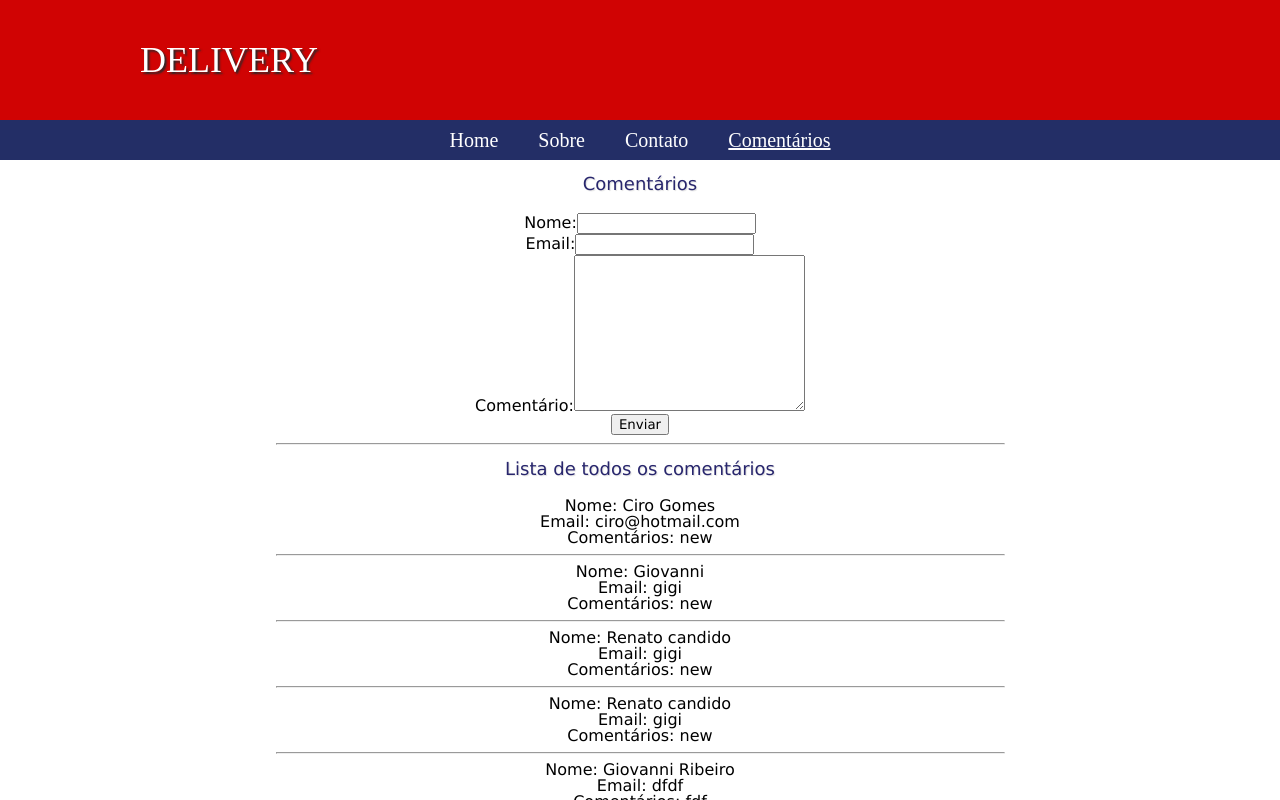
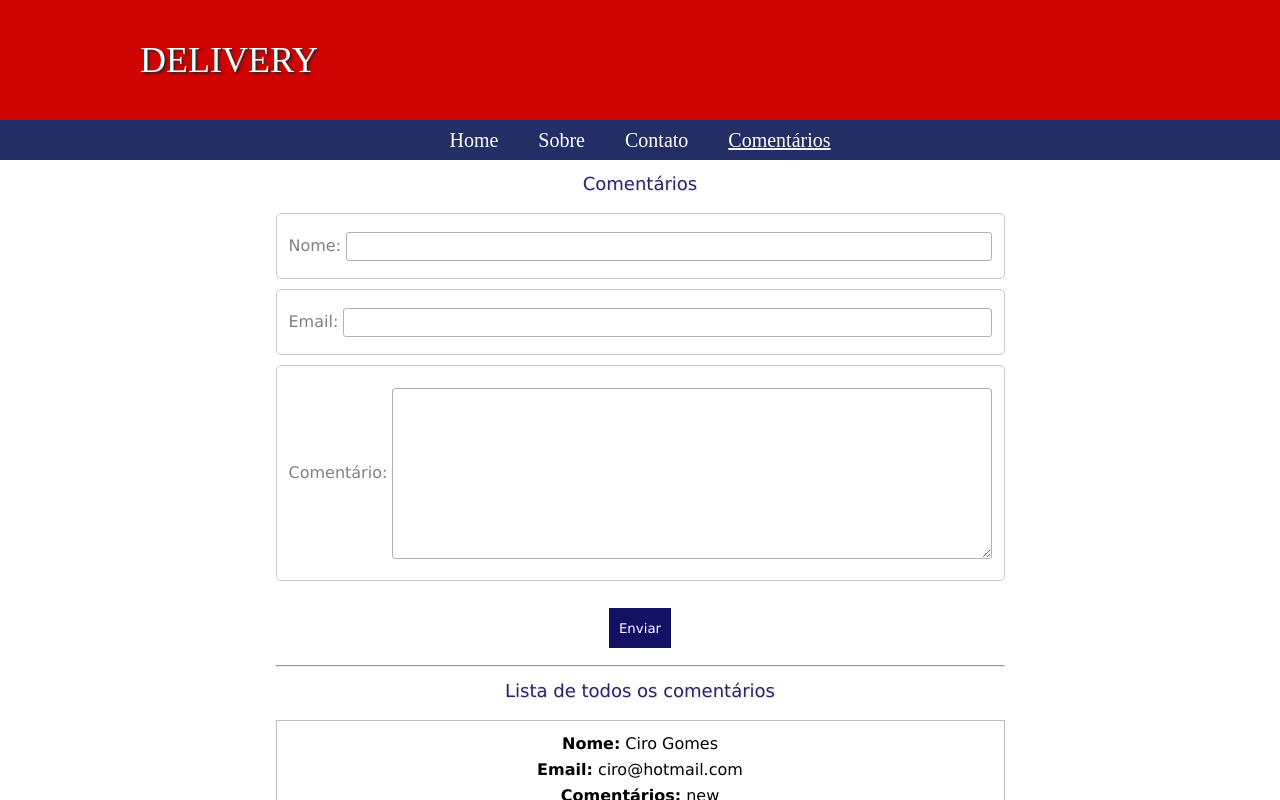
Before and after one commit to giovannirp/projetos-react, a React (Create React App) app in the folder delivery-full/: page /comentarios in a window 1280 px wide. Shown: the top 800 px of the page. Built offline with nearby package versions, Linux system fonts and the light colour scheme; data requests are answered from the project's data file.

Commit message:
feat: adicionando sass na tela de comentarios

```diff
--- a/delivery-full/src/Components/ListComentarios.js
+++ b/delivery-full/src/Components/ListComentarios.js
@@ -1,5 +1,6 @@
 import React from "react";
 import { useState, useEffect } from "react";
+import "./ListComentarios.scss";
 const url = "http://localhost:3000/comentarios";
 
 export default function ListComentarios() {
@@ -17,14 +18,22 @@ export default function ListComentarios() {
   }, []);
   return (
     <main>
-      <div>
+      <div className="listComentarios">
         <h1>Lista de todos os comentários</h1>
-        {listComent.map((listComent) => (
-          <div>
-            <div>Nome: {listComent.nome}</div>
-            <div>Email: {listComent.email}</div>
-            <div>Comentários: {listComent.comentario}</div>
-            <hr />
+        {listComent.map((listComent, chave) => (
+          <div key={chave.id}>
+            <div className="divList">
+              <div className="content-list">
+                <strong>Nome: </strong>
+                {listComent.nome}
+              </div>
+              <div className="content-list">
+                <strong>Email: </strong> {listComent.email}
+              </div>
+              <div className="content-list">
+                <strong>Comentários: </strong> {listComent.comentario}
+              </div>
+            </div>
           </div>
         ))}
       </div>
--- /dev/null
+++ b/delivery-full/src/Components/ListComentarios.scss
@@ -0,0 +1,20 @@
+.listComentarios {
+  .divList {
+    border: 1px solid #bdbdbd;
+    padding-top: 15px;
+    padding-bottom: 10px;
+    margin-bottom: 15px;
+
+    .content-list {
+      display: flex;
+      justify-content: center;
+      align-items: center;
+      margin-bottom: 10px;
+
+      strong {
+        font-weight: bold;
+        padding-right: 5px;
+      }
+    }
+  }
+}
--- a/delivery-full/src/Pages/Comentarios.js
+++ b/delivery-full/src/Pages/Comentarios.js
@@ -62,12 +62,12 @@ export default function Comentarios() {
               id="email"
             />
           </div>
-          <div className="form-control">
+          <div className="form-text-area">
             <label htmlFor="comentario">Comentário:</label>
             <textarea value={comentario} id="comentario" onChange={(e) => setComentario(e.target.value)} cols="30" rows="10"></textarea>
           </div>
-          <div className="form-control">
-            <button>Enviar</button>
+          <div className="form-control-button">
+          <input type="submit" value="Enviar" />
           </div>
         </form>
         <hr />
--- a/delivery-full/src/Pages/Comentarios.scss
+++ b/delivery-full/src/Pages/Comentarios.scss
@@ -10,4 +10,75 @@
     color: #28266d;
     text-shadow: 1px 1px 1px #e1e1e1;
   }
+
+  form {
+    .form-control {
+      border: 1px solid #cdc6c6;
+      height: 40px;
+      display: flex;
+      justify-content: center;
+      align-items: center;
+      margin-bottom: 10px;
+      border-radius: 5px;
+      padding: 12px;
+
+      label {
+        color: #838080;
+        padding-right: 5px;
       }
+
+      input[type="text"] {
+        border: 1px solid #b5b1b1;
+        border-radius: 3px;
+        height: 25px;
+        width: 100%;
+        padding-left: 7px;
+      }
+    }
+
+    .form-text-area {
+      label {
+        color: #838080;
+        padding-right: 5px;
+      }
+
+      border: 1px solid #cdc6c6;
+      height: 190px;
+      display: flex;
+      justify-content: center;
+      align-items: center;
+      margin-bottom: 10px;
+      border-radius: 5px;
+      padding: 12px;
+
+      textarea {
+        border: 1px solid #b5b1b1;
+        border-radius: 3px;
+        height: 160px;
+        width: 100%;
+        padding-left: 7px;
+        padding-top: 7px;
+      }
+    }
+
+    .form-control-button {
+      height: 40px;
+      display: flex;
+      justify-content: center;
+      align-items: center;
+      margin-bottom: 10px;
+      border-radius: 5px;
+      padding: 12px;
+
+      input[type="submit"] {
+        height: 40px;
+        border: 0;
+        background: #121164;
+        color: #fff;
+        padding: 10px;
+        margin-top: 10px;
+        cursor: pointer;
+      }
+    }
+  }
+}
```
Lines whose indentation alone changed are shown as unchanged.
